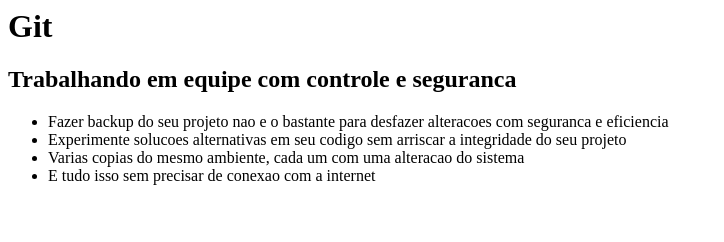
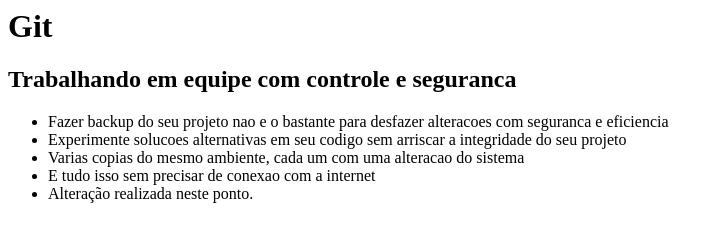
Before and after one commit to AlexSchuster1/Projeto_1, a plain HTML site: page index.html in a window 1280 px wide. Shown: the whole page, without its empty margins (0-724 px from the left). Drawn offline with Linux system fonts and the light colour scheme.

Commit message:
Feita primeira alteração.

```diff
--- a/index.html
+++ b/index.html
@@ -18,6 +18,7 @@
 			do sistema</li>
 
 			<li>E tudo isso sem precisar de conexao com a internet</li>
+			<li>Alteração realizada neste ponto.</li>
 		</ul>
 	</body>
 
```
